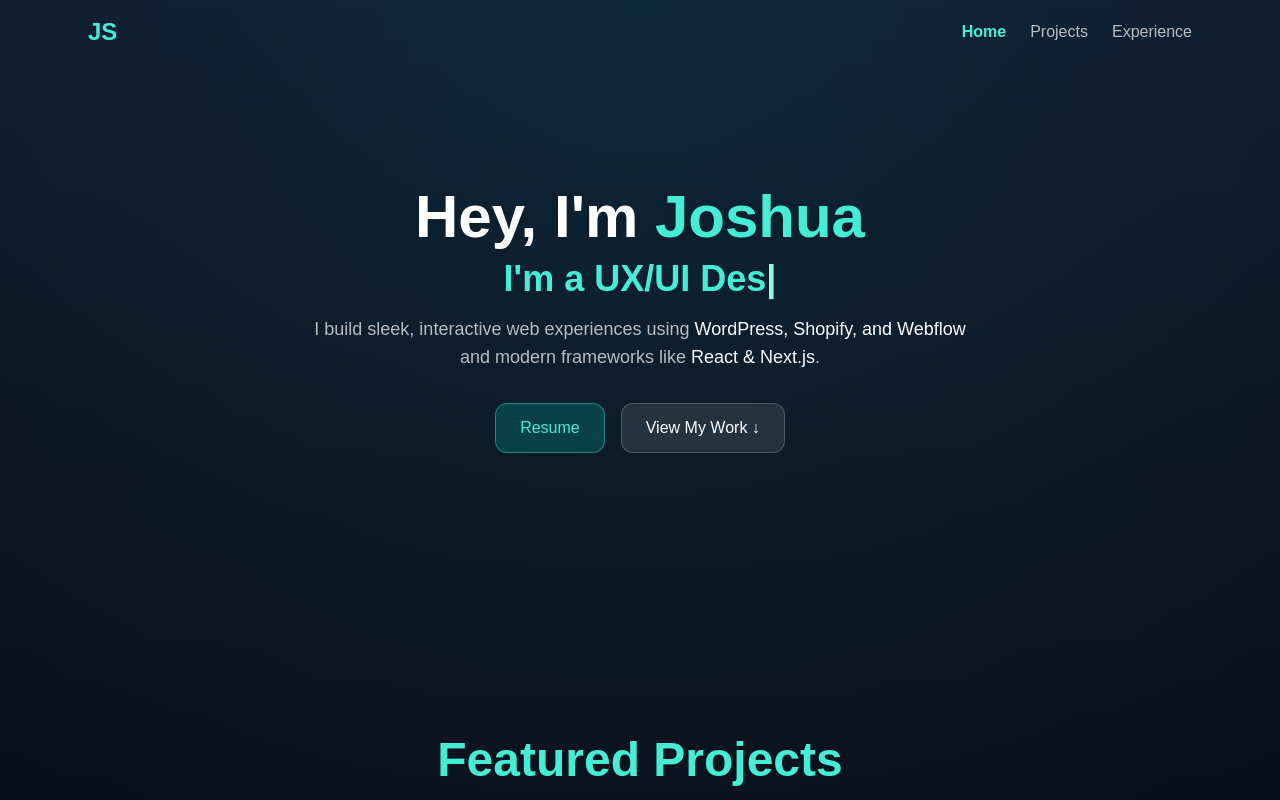
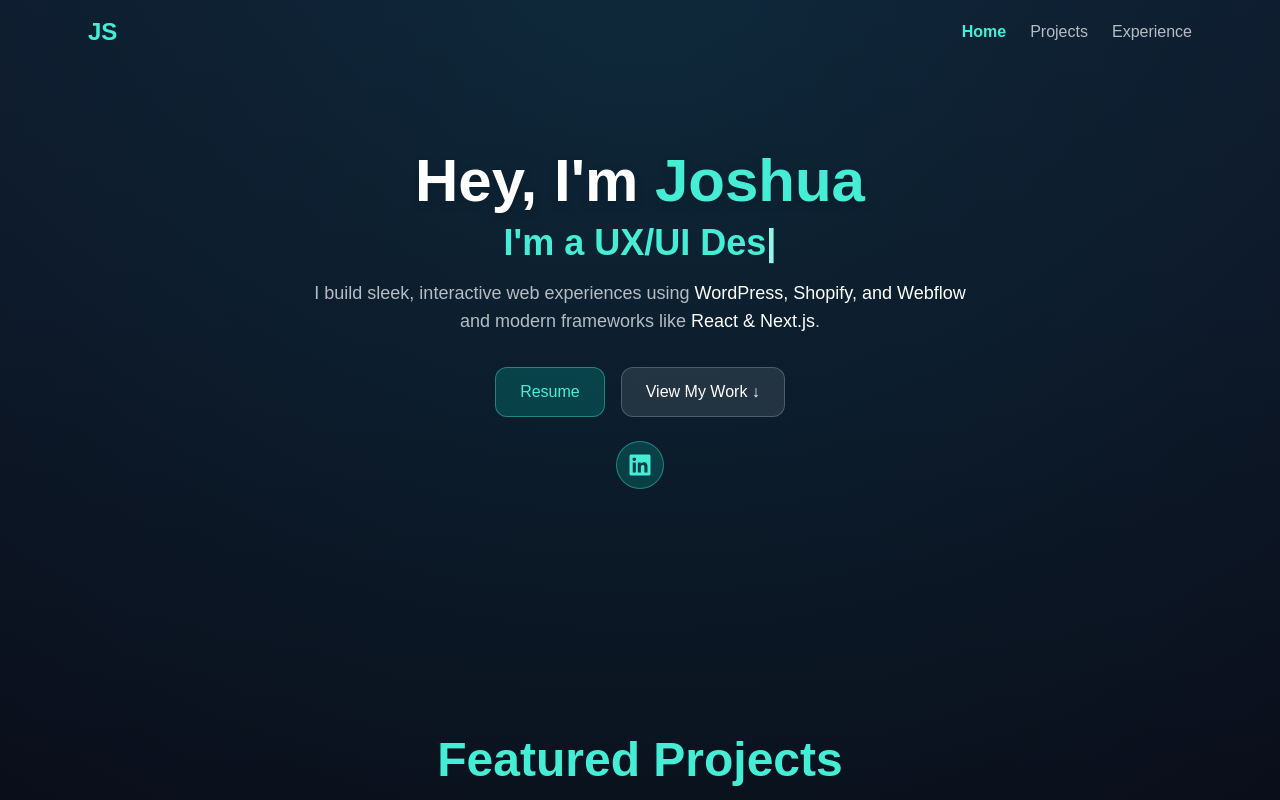
Before and after one commit to Joshuams128/mjscott, a Next.js app: page / in a window 1280 px wide. Shown: the top 800 px of the page. Built offline with nearby package versions, Linux system fonts and the light colour scheme.

Commit message:
added linked in profile to hero

```diff
--- a/app/components/Hero.tsx
+++ b/app/components/Hero.tsx
@@ -1,6 +1,7 @@
 "use client";
 import { motion } from "framer-motion";
 import { useEffect, useState } from "react";
+import { FaLinkedin } from "react-icons/fa";
 
 export default function Hero() {
   const titles = ["Frontend Developer", "UX/UI Designer", "Web Designer"];
@@ -98,6 +99,24 @@
           View My Work ↓
         </a>
       </motion.div>
+
+      {/* LinkedIn Icon */}
+      <motion.div
+        initial={{ opacity: 0, y: 20 }}
+        animate={{ opacity: 1, y: 0 }}
+        transition={{ delay: 0.7, duration: 0.6 }}
+        className="mt-6"
+      >
+        <a
+          href="https://linkedin.com/in/mjoshscott"
+          target="_blank"
+          rel="noopener noreferrer"
+          className="inline-flex items-center justify-center w-12 h-12 bg-teal-400/20 border border-teal-300/40 rounded-full text-teal-300 hover:bg-teal-400/30 hover:scale-110 transition-all backdrop-blur-md"
+          aria-label="LinkedIn Profile"
+        >
+          <FaLinkedin size={24} />
+        </a>
+      </motion.div>
     </section>
   );
 }
```
